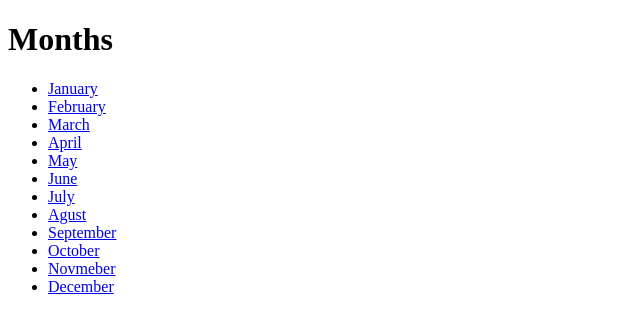
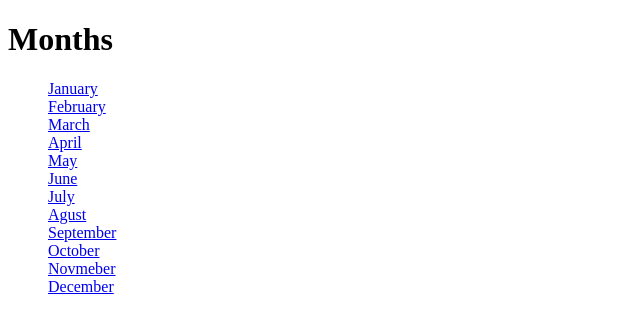
Before and after one commit to suggejimood/django-learning-journey, a Django app: page /challenges/ in a window 1280 px wide. Shown: the part 60-393 px from the top of the page, without its empty margins (0-640 px from the left). Run offline with Django 5.2, Linux system fonts and the light colour scheme.

Commit message:
feat: Static file (css)

```diff
--- /dev/null
+++ b/challenges/static/challenges/challenges.css
@@ -0,0 +1,3 @@
+ul {
+  list-style: none;
+}
--- a/challenges/templates/challenges/index.html
+++ b/challenges/templates/challenges/index.html
@@ -1,7 +1,12 @@
 {% extends "base.html" %}
+{% load static %}
 
     {% block page_title %}
     All Challenge
+    {% endblock %}
+
+    {% block css %}
+        <link rel="stylesheet" href="{% static "challenges/challenges.css" %}" >  </link>
     {% endblock %}
 
     {% block content %}
--- a/templates/base.html
+++ b/templates/base.html
@@ -4,6 +4,7 @@
     <meta charset="UTF-8" />
     <meta name="viewport" content="width=device-width, initial-scale=1.0" />
     <title>{% block page_title %} Challenge App {% endblock %}</title>
+    {% block css %} {% endblock %}
   </head>
   <body>
     {% block content %} {% endblock%}
```
Also changed, not shown: 1 other file.
